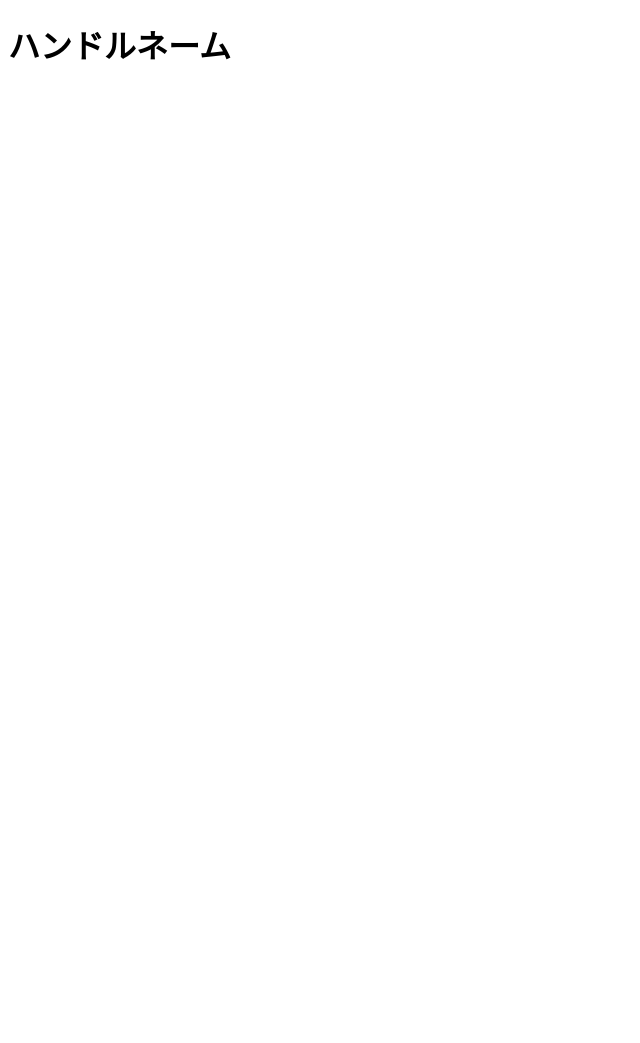
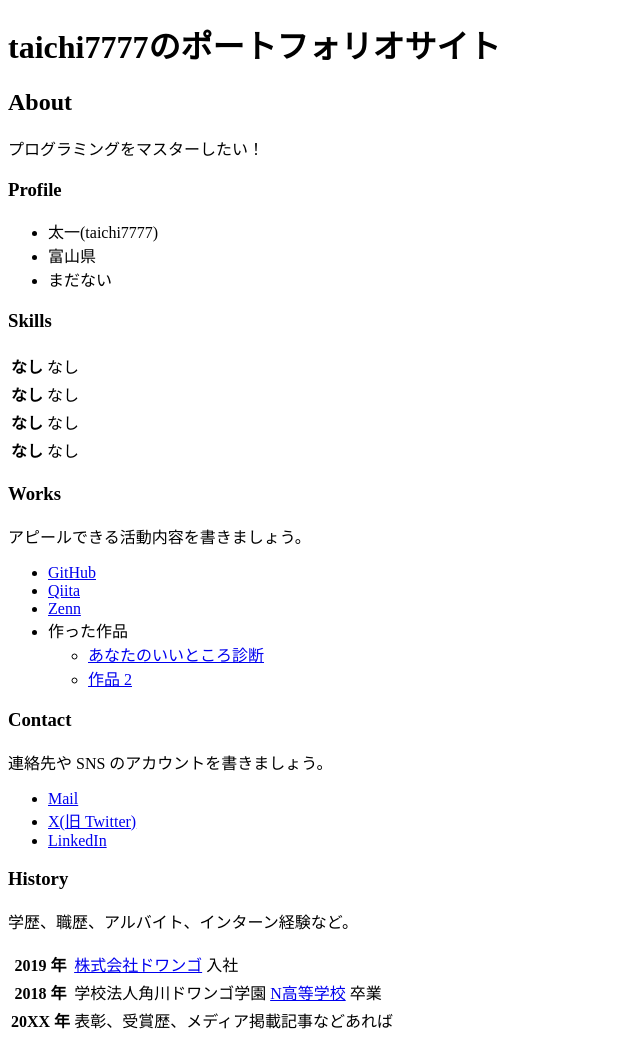
Before and after one commit to taichi7777/taichi7777-github.io, a plain HTML site: page index.html in a window 1280 px wide. Shown: the whole page, without its empty margins (0-640 px from the left). Before the commit the page ends 800 px from the top, so only its background shows below. Drawn offline with Linux system fonts and the light colour scheme.

Commit message:
中身を拡充

```diff
--- a/index.html
+++ b/index.html
@@ -3,9 +3,81 @@
   <head>
     <meta charset="utf-8">
     <meta name="viewport" content="width=device-width, initial-scale=1">
-    <title>taichi7777のポートフォリオ</title>
+    <title>taichi7777のポートフォリオサイト</title>
   </head>
   <body>
-    <h1>ハンドルネーム</h1>
+    <h1>taichi7777のポートフォリオサイト</h1>
+
+    <h2>About</h2>
+    <p>
+      プログラミングをマスターしたい！
+    </p>
+
+    <h3>Profile</h3>
+    <ul>
+      <li>太一(taichi7777)</li>
+      <li>富山県</li>
+      <li>まだない</li>
+    </ul>
+
+    <h3>Skills</h3>
+    <table>
+      <tr>
+        <th>なし</th>
+        <td>なし</td>
+      </tr>
+      <tr>
+        <th>なし</th>
+        <td>なし</td>
+      </tr>
+      <tr>
+        <th>なし</th>
+        <td>なし</td>
+      </tr>
+      <tr>
+        <th>なし</th>
+        <td>なし</td>
+      </tr>
+    </table>
+
+    <h3>Works</h3>
+    <p>アピールできる活動内容を書きましょう。</p>
+    <ul>
+      <li><a href="https://github.com/taichi7777/">GitHub</a></li>
+      <li><a href="https://qiita.com/">Qiita</a></li>
+      <li><a href="https://zenn.dev/">Zenn</a></li>
+      <li>
+        作った作品
+        <ul>
+          <li><a href="file:///C:/Users/tttai/workspace/assessment/assessment.html">あなたのいいところ診断</a></li>
+          <li><a href="https://example.com/">作品 2</a></li>
+        </ul>
+      </li>
+    </ul>
+
+    <h3>Contact</h3>
+    <p>連絡先や SNS のアカウントを書きましょう。</p>
+    <ul>
+      <li><a href="mailto:name@example.com">Mail</a></li>
+      <li><a href="https://twitter.com/n_yobikou">X(旧 Twitter)</a></li>
+      <li><a href="https://www.linkedin.com/">LinkedIn</a></li>
+    </ul>
+
+    <h3>History</h3>
+    <p>学歴、職歴、アルバイト、インターン経験など。</p>
+    <table>
+      <tr>
+        <th>2019 年</th>
+        <td><a href="https://dwango.co.jp/">株式会社ドワンゴ</a> 入社</td>
+      </tr>
+      <tr>
+        <th>2018 年</th>
+        <td>学校法人角川ドワンゴ学園 <a href="https://nnn.ed.jp/">N高等学校</a> 卒業</td>
+      </tr>
+      <tr>
+        <th>20XX 年</th>
+        <td>表彰、受賞歴、メディア掲載記事などあれば</td>
+      </tr>
+    </table>
   </body>
 </html>
```
